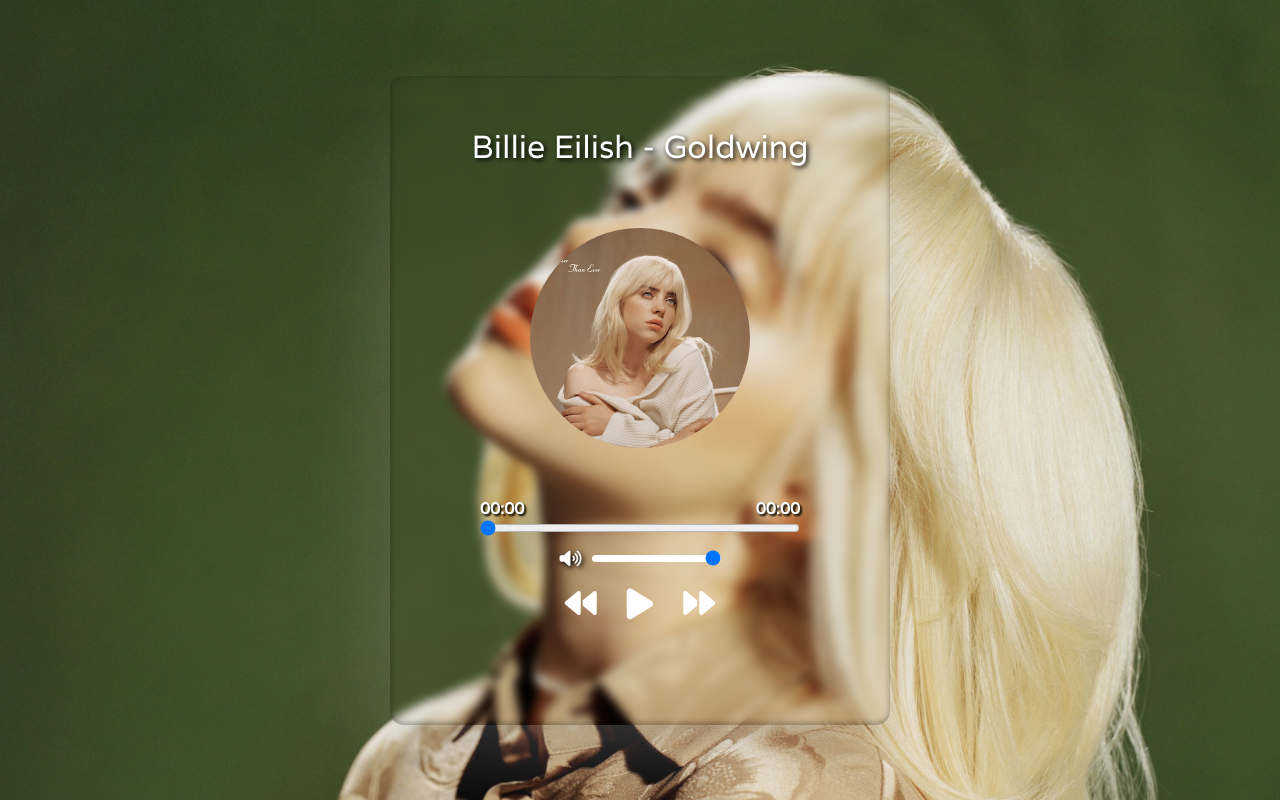
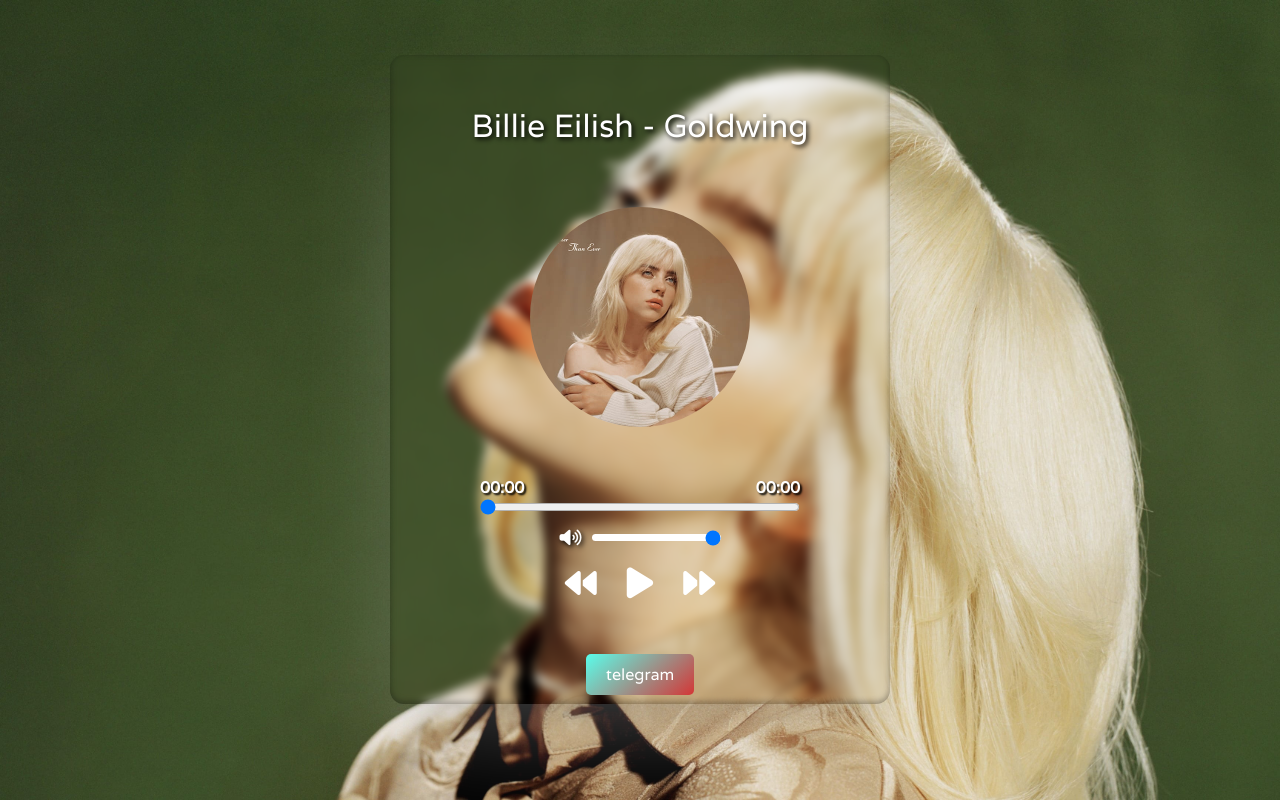
Before and after one commit to Khayotbek1/Music-Player, a plain HTML site: page index.html in a window 1280 px wide. Drawn offline with nearby package versions, Linux system fonts and the light colour scheme.

Commit message:
first commit

```diff
--- a/index.html
+++ b/index.html
@@ -48,6 +48,7 @@
         <div id="content">
         </div>
     </div>
+    <a href="https://t.me/HRazzoqov" target="_blank" class="tlink">telegram</a>
     <script src="app.js"></script>
 </body>
 
--- a/styles/style.css
+++ b/styles/style.css
@@ -33,6 +33,21 @@
     box-shadow: rgba(255, 255, 255, 0.25) 0px 50px 100px -20px, rgba(0, 0, 0, 0.3) 0px 30px 60px -30px, rgba(5, 5, 5, 0.35) 0px -2px 6px 0px inset;
     text-shadow: 2px 2px 5px #000;
     backdrop-filter: blur(5px);
+}
+
+.tlink{
+    background: linear-gradient( 318deg, #d43636, #59feeb );
+    padding: 10px 20px;
+    border-radius: 5px;
+    text-decoration: none;
+    color: #fff;
+    position: relative;
+    display: inline-block;
+    bottom: 50px;
+    transition: .2s ease;
+}
+.tlink:hover{
+    background: linear-gradient( 318deg, #59feeb, #d43636 );
 }
 
 .title {
```
